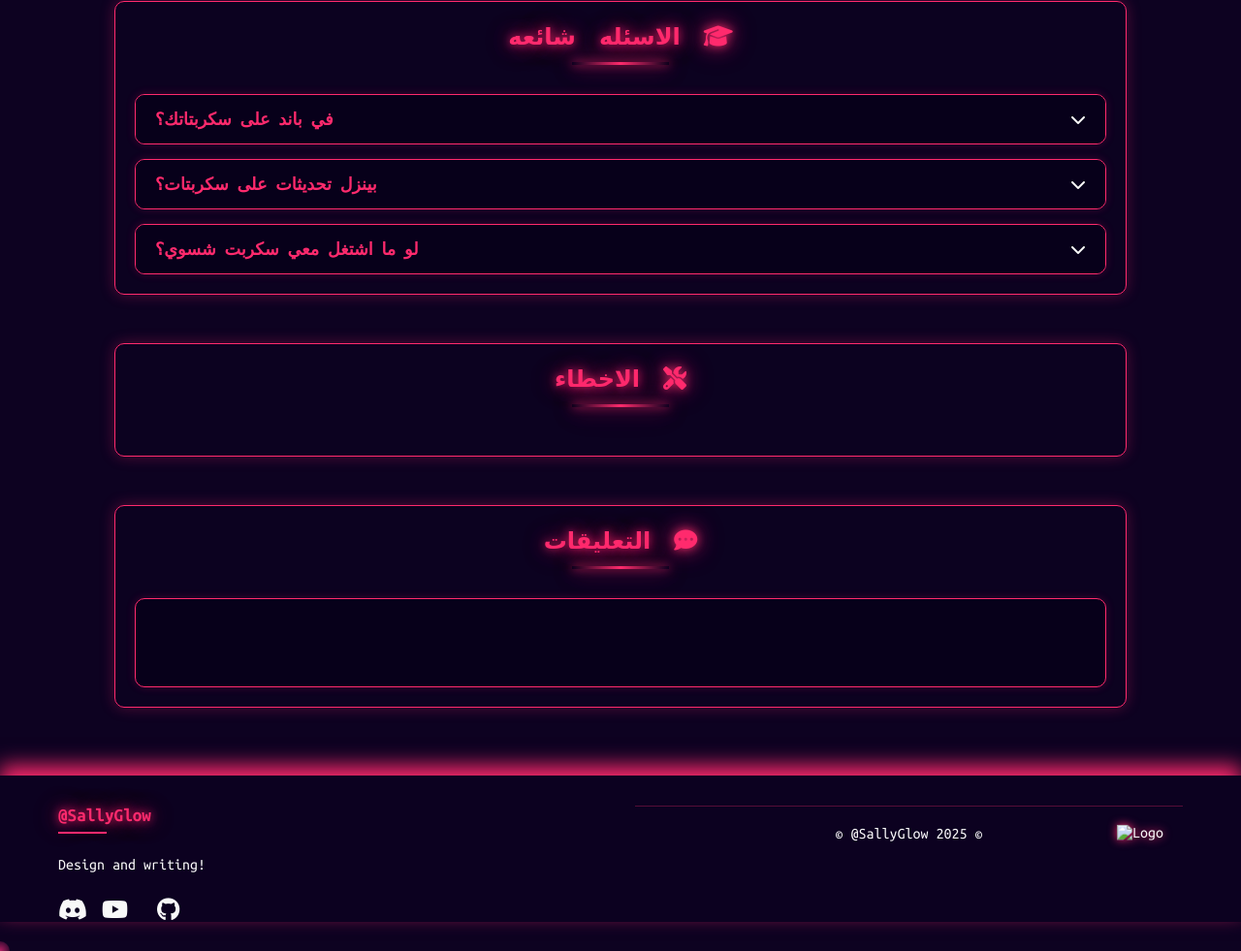
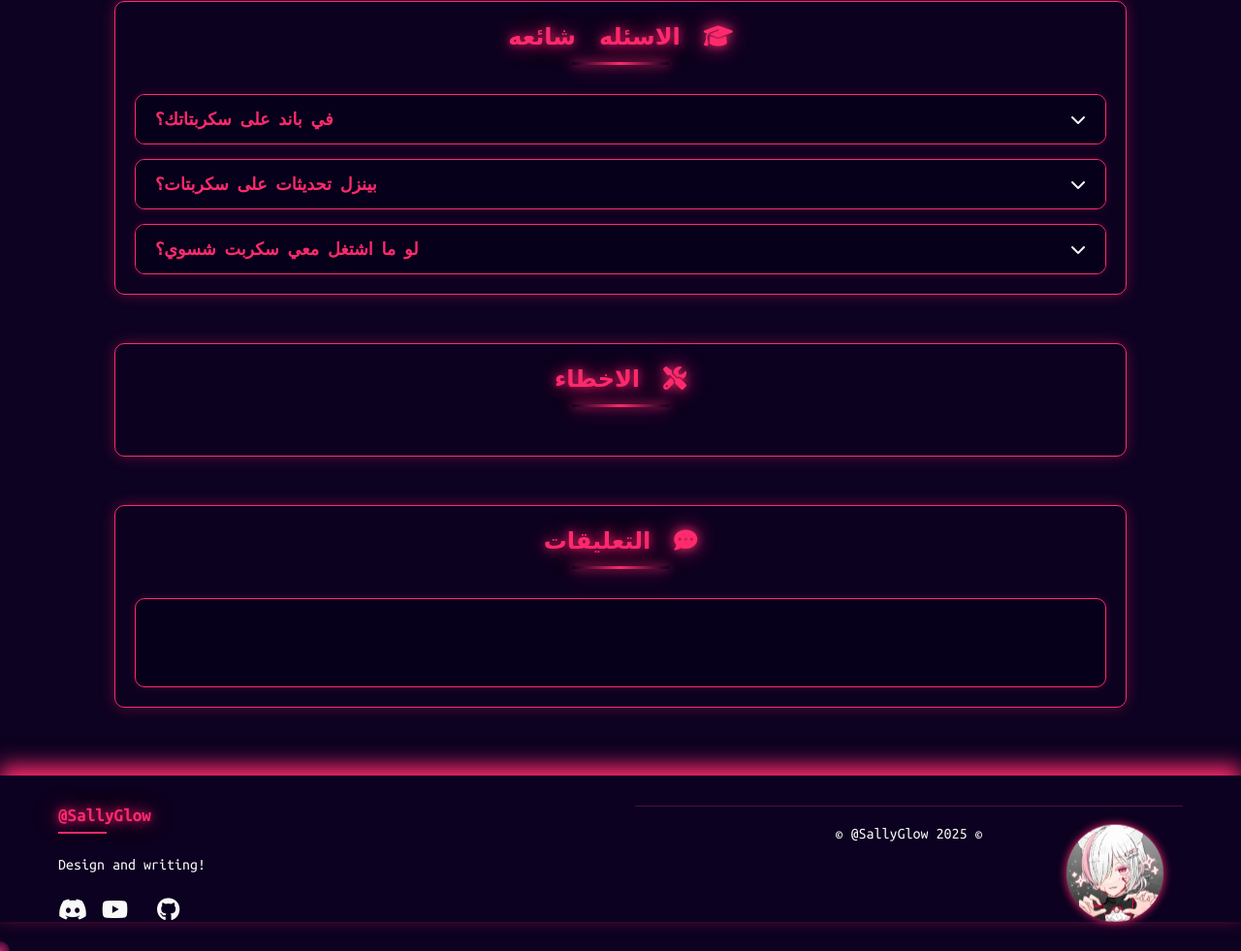
Before and after one commit to 3rlilxr/sallyglow.github.io, a plain HTML site: page index.html in a window 1280 px wide. Shown: the part 2440-3421 px from the top of the page at 97% size. Drawn offline with Linux system fonts and the light colour scheme; some icons are missing.

Commit message:
Update index.html

```diff
--- a/index.html
+++ b/index.html
@@ -490,7 +490,7 @@
                 <div class="footer-bottom">
                     <p>&copy; @SallyGlow 2025 ©</p>
                     <div class="footer-anime-girl">
-                        <img src="assets/Logo-Website.png" alt="Logo" class="anime-girl">
+                        <img src="assets/photo/Logo-Website.png" alt="Logo" class="anime-girl">
                     </div>
                 </div>
             </div>
```
